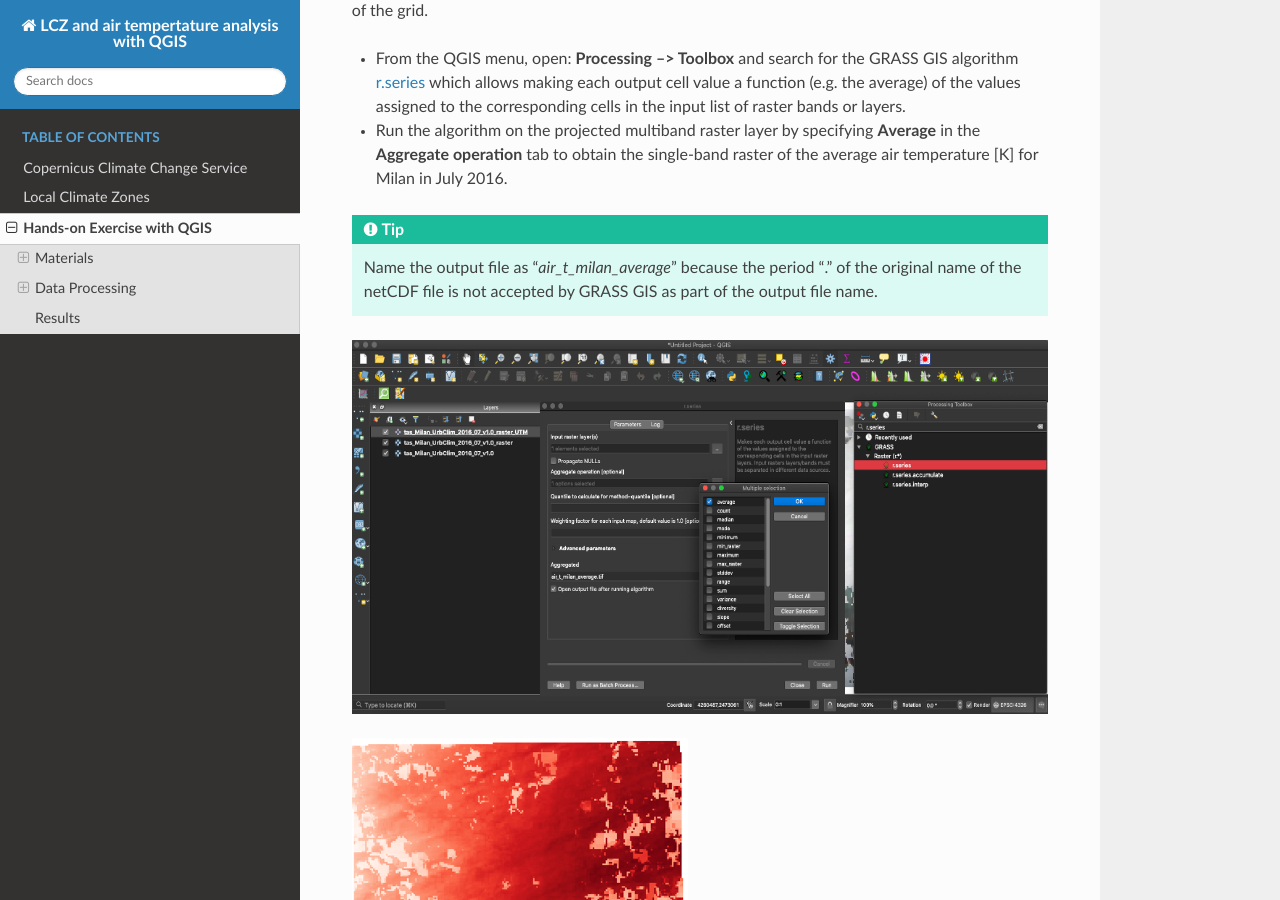
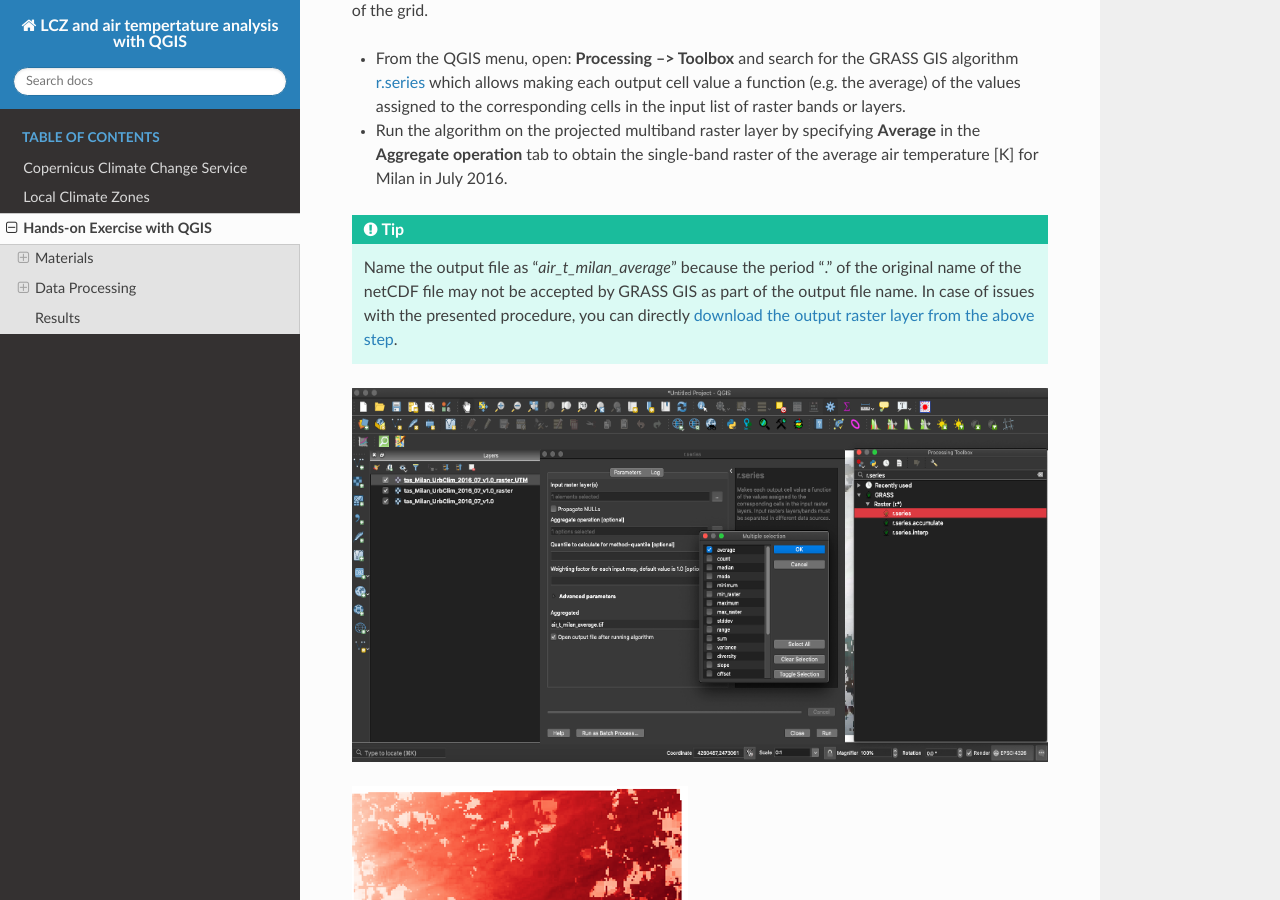
Before and after one commit to opengeolab/CA_LCZ_exercise_docs, a Sphinx documentation site: the page built from source/analysis.rst, in a window 1280 px wide and 900 px high, scrolled down 5940 px. Built offline with Sphinx 7.4.7 and the Read the Docs theme 2.0.0, drawn with Linux system fonts in a browser that asks for light colours.

Commit message:
minor changes

```diff
--- a/source/analysis.rst
+++ b/source/analysis.rst
@@ -154,7 +154,7 @@
 
 .. tip::
 
-   Name the output file as "*air_t_milan_average*" because the period "." of the original name of the netCDF file is not accepted by GRASS GIS as part of the output file name.
+   Name the output file as "*air_t_milan_average*" because the period "." of the original name of the netCDF file may not be accepted by GRASS GIS as part of the output file name. In case of issues with the presented procedure, you can directly `download the output raster layer from the above step <https://github.com/danioxoli/CA_LCZ_exercise_docs/raw/master/source/files/air_t_milan_average.zip>`_.
 
 .. image:: /images/netcdf_processing_3.png
    :alt: text
```
